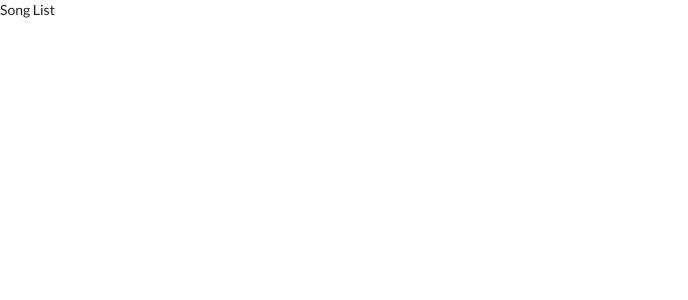
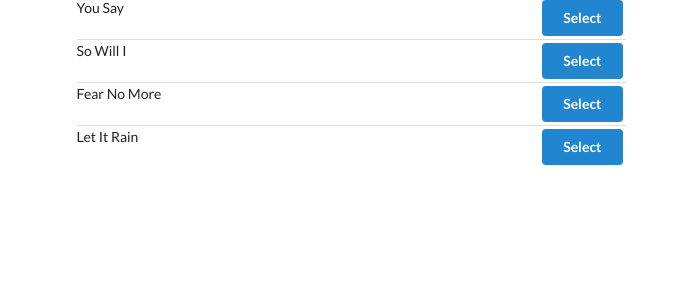
Before and after one commit to anorris57/react_tutorial_songs, a React (Create React App) app in the folder songs/: page / in a window 1280 px wide. Shown: the top 300 px of the page, without its empty margins (0-688 px from the left). Built offline with nearby package versions, Linux system fonts and the light colour scheme.

Commit message:
buiding list with semantic ui grid and redux data

```diff
--- a/songs/src/components/App.js
+++ b/songs/src/components/App.js
@@ -3,8 +3,12 @@
 
 const App = () => {
   return (
-  <div>
-    <SongList />
+  <div className="ui container grid">
+    <div className="ui row">
+      <div className="column eight wide">
+        <SongList />
+      </div>
+    </div>
   </div>
   );
 };
--- a/songs/src/components/SongList.js
+++ b/songs/src/components/SongList.js
@@ -2,11 +2,24 @@
 import { connect } from 'react-redux';
 
  class SongList extends React.Component {
+  renderList(){
+    return this.props.songs.map((song) => {
+      return (
+        <div className="item" key={song.title}>
+          <div className="right floated content">
+            <button className="ui button primary">
+              Select
+            </button>
+          </div>
+          <div className="content">{song.title}</div>
+        </div>
+      );
+    });
+  }
    render () {
-     console.log(this.props);
     return (
-      <div>
-        Song List
+      <div className="ui divided list">
+        {this.renderList()}
       </div>
     )}
 }
```
